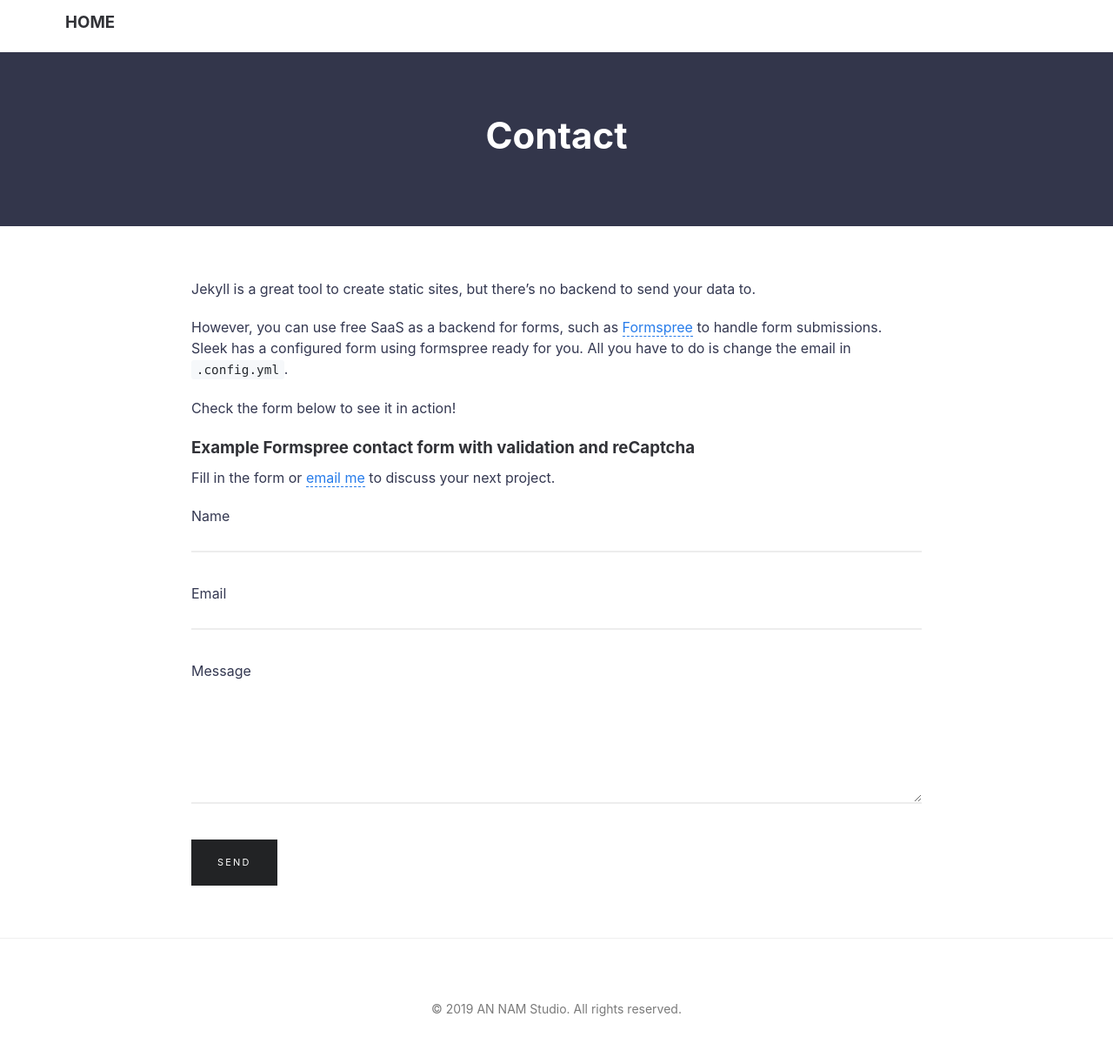
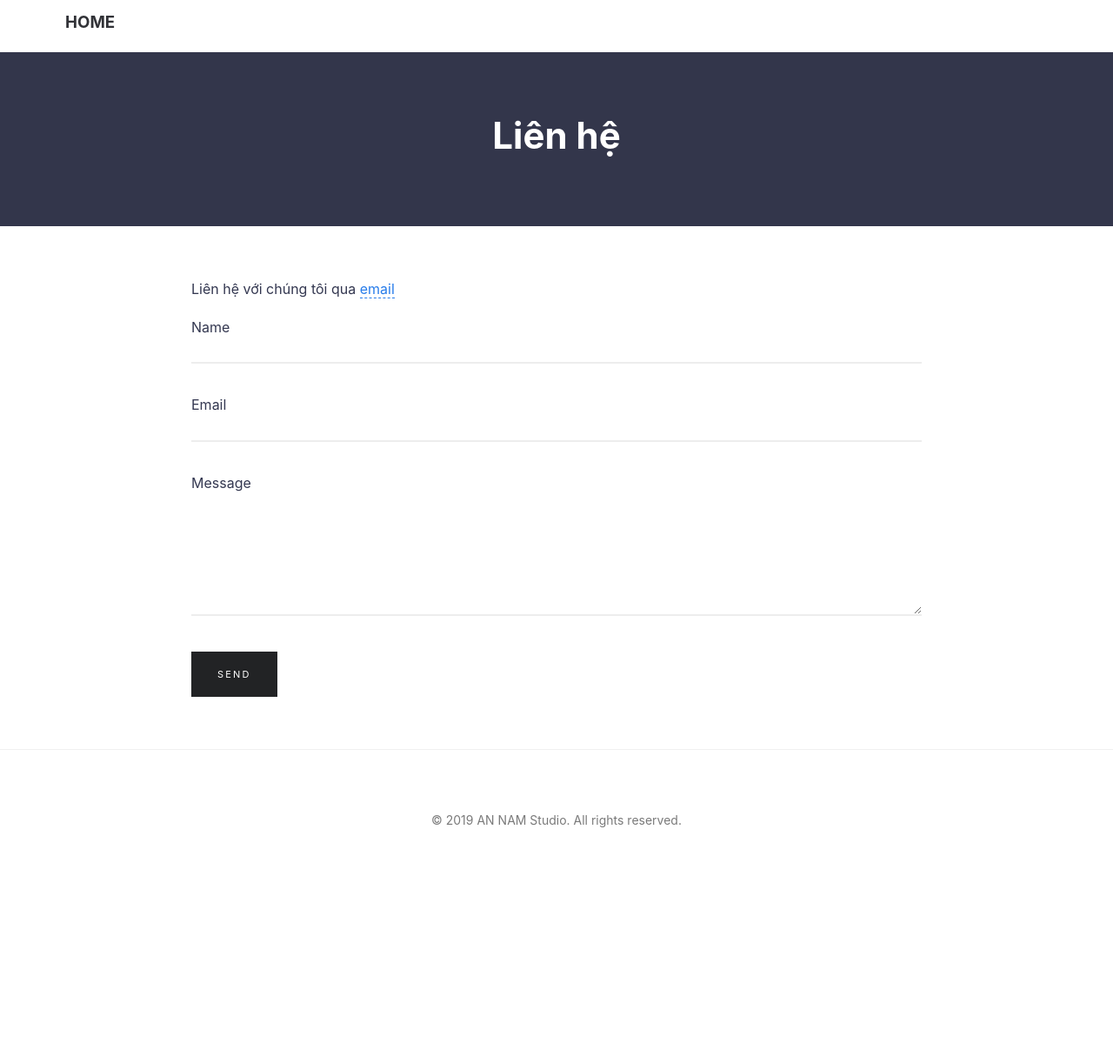
Before and after one commit to AnNamStudio/TruyenDemKhuya, a Jekyll site: the page built from contact.md, in a window 1280 px wide. Shown: the whole page at 87% size. Built offline with Jekyll 4.4.1, drawn with Linux system fonts in a browser that asks for light colours; after the commit the page ends 998 px from its top, so only the background shows below that.

Commit message:
Contact page

```diff
--- a/contact.md
+++ b/contact.md
@@ -1,18 +1,11 @@
 ---
 layout: page
-title: Contact
+title: Liên hệ
 permalink: /contact/
 ---
 
-Jekyll is a great tool to create static sites, but there’s no backend to send your data to.
 
-However, you can use free SaaS as a backend for forms, such as [Formspree](https://formspree.io/) to handle form submissions. Sleek has a configured form using formspree ready for you. All you have to do is change the email in `.config.yml`.
-
-Check the form below to see it in action!
-
-### Example Formspree contact form with validation and reCaptcha
-
-Fill in the form or [email me](mailto:{{site.email}}) to discuss your next project.
+Liên hệ với chúng tôi qua [email](mailto:{{site.email}})
 
 {% include form.html %}
 
```
